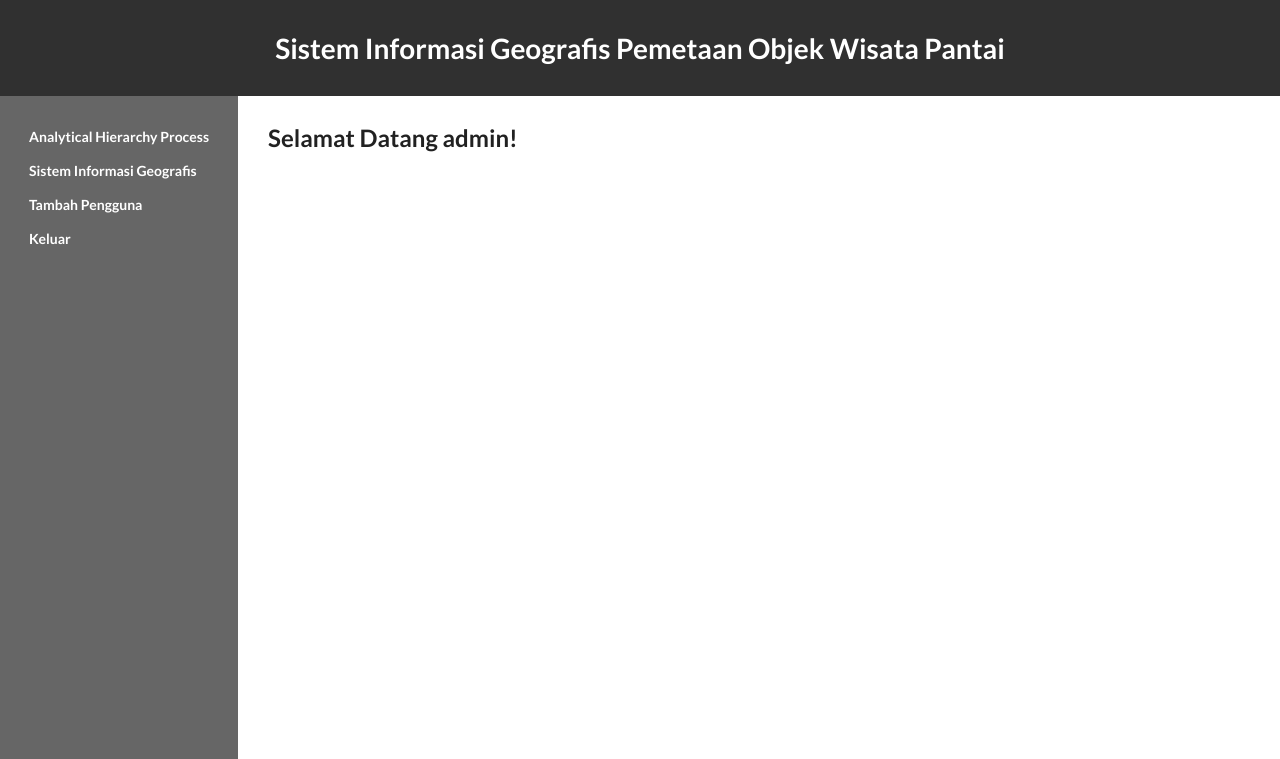
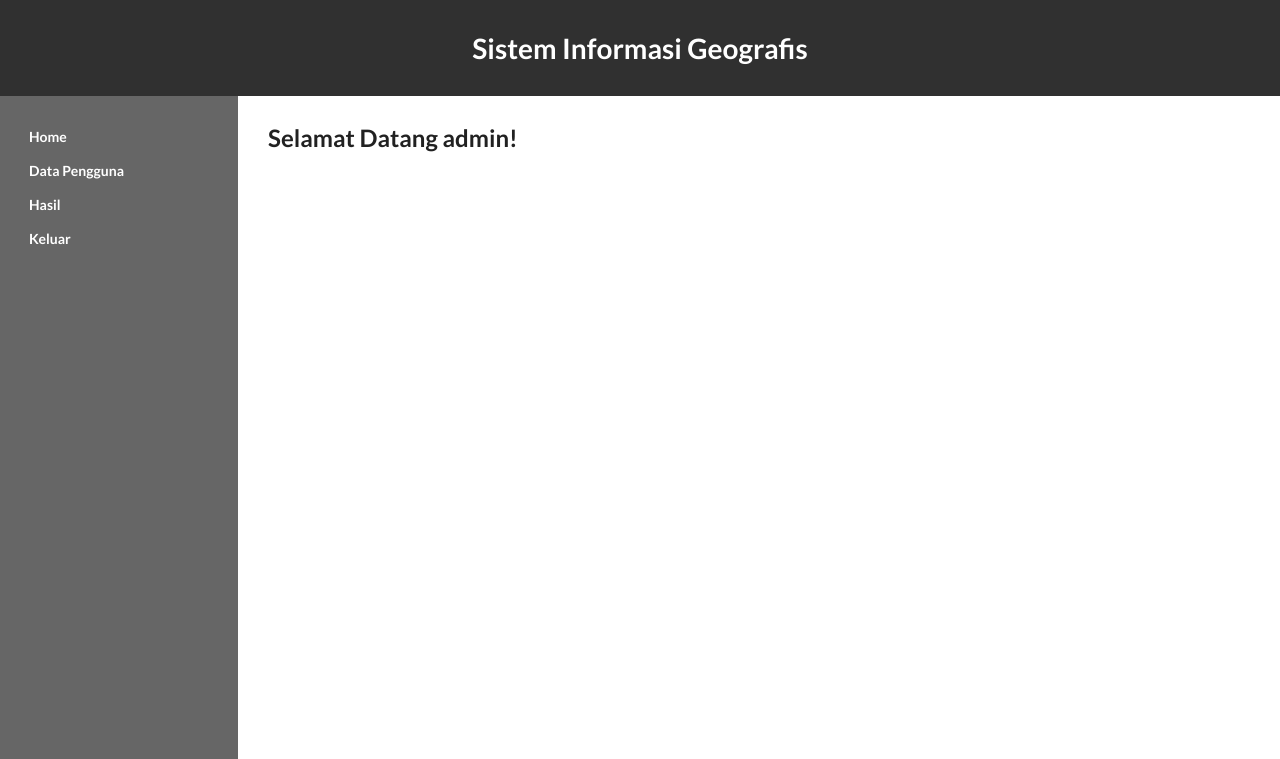
Before and after one commit to arifannyrs/SIG_Pantai, a PHP site: page /sig_pantai/admin/index.php in a window 1280 px wide. Shown: the top 759 px of the page. Run offline with PHP 8.4, Linux system fonts and the light colour scheme; the visitor is signed in with stand-in values (Sample User, id 1); tables that the repository leaves empty or names only in its code hold one stand-in row (values such as "Sample post").

Commit message:
update header footer

```diff
--- a/header.php
+++ b/header.php
@@ -10,15 +10,42 @@
 
 <body>
     <header>
-        <h1>Sistem Informasi Geografis Pemetaan Objek Wisata Pantai</h1>
+        <h1>Sistem Informasi Geografis</h1>
     </header>
 
     <div class="wrapper">
         <nav id="navigation" role="navigation">
             <ul>
-                <li><a class="item" href="ahp.php">Analytical Hierarchy Process</a></li>
-                <li><a class="item" href="sig.php">Sistem Informasi Geografis</a></li>
-                <li><a class="item" href="data-pengguna.php">Tambah Pengguna</a></li>
+                <li><a class="item" href="index.php">Home</a></li>
+                <?php if ($_SESSION["level"] == "admin"): ?>
+                    <li><a class="item" href="data-pengguna.php">Data Pengguna</a></li>
+                <li>
+                <?php endif; ?>
+                <?php if ($_SESSION["level"] == "pegawai"): ?>
+                    <a class="item" href="kriteria.php">Kriteria
+                        <div class="ui blue tiny label" style="float: right;"><?php echo getJumlahKriteria(); ?></div>
+                    </a>
+                </li>
+                <li>
+                    <a class="item" href="alternatif.php">Alternatif
+                        <div class="ui blue tiny label" style="float: right;"><?php echo getJumlahAlternatif(); ?></div>
+                    </a>
+                </li>
+                <li><a class="item" href="bobot_kriteria.php">Perbandingan Kriteria</a></li>
+                <li><a class="item" href="bobot.php?c=1">Perbandingan Alternatif</a></li>
+                <ul>
+                    <?php
+
+						if (getJumlahKriteria() > 0) {
+							for ($i=0; $i <= (getJumlahKriteria()-1); $i++) {
+								echo "<li><a class='item' href='bobot.php?c=".($i+1)."'>".getKriteriaNama($i)."</a></li>";
+							}
+						}
+
+					?>
+                </ul>
+                <?php endif; ?>
+                <li><a class="item" href="hasil.php">Hasil</a></li>
                 <li><a class="item" href="../logout.php">Keluar</a></li>
             </ul>
         </nav>
```
